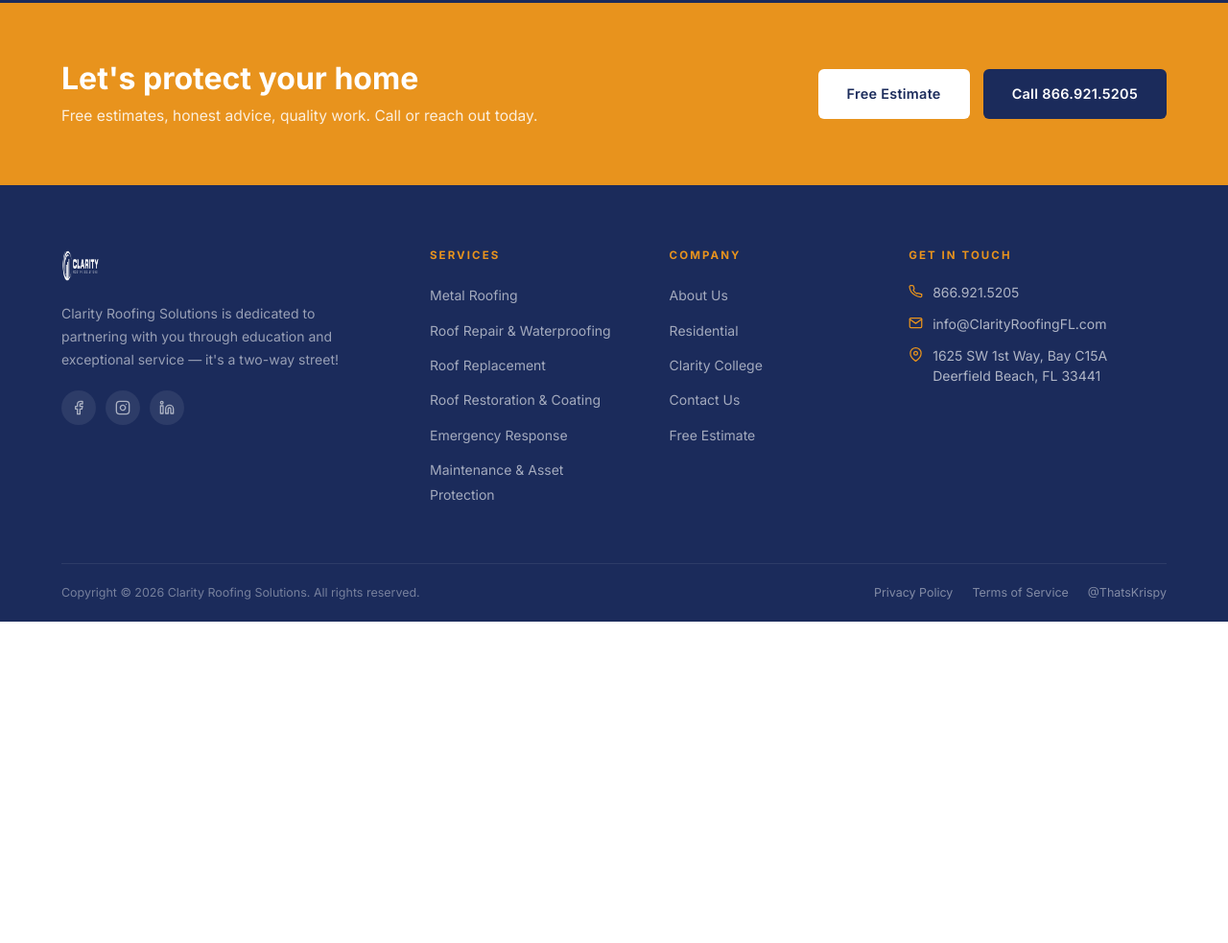
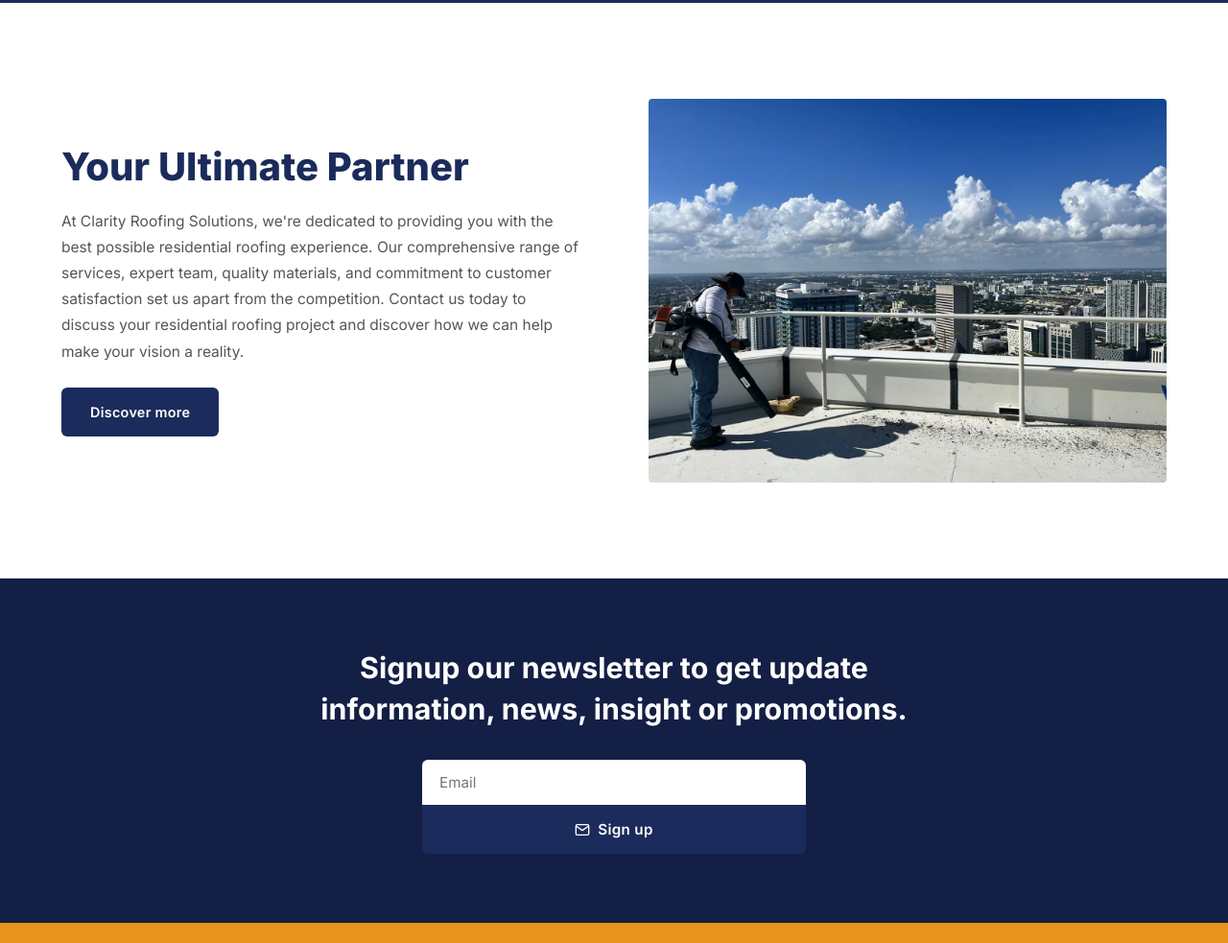
Before and after one commit to ThatsKrispy/clarityroofing, a plain HTML site: page residential.html in a window 1280 px wide. Shown: the part 1814-2797 px from the top of the page at 96% size. Before the commit the page ends 2462 px from the top, so only its background shows below. Drawn offline with Linux system fonts and the light colour scheme.

Commit message:
v2.5 — residential: add missing Your Ultimate Partner + newsletter sections
- 'Your Ultimate Partner': text left / high-rise rooftop worker photo right
  (clarity-roofing-residential-roof-south-florida.webp — correct photo confirmed)
- Newsletter signup: dark navy, stacked email input + Sign up button with mail icon
- Newsletter handled via Web3Forms (same key as contact form)
- sr-only utility added for accessibility
- Responsive: partner section stacks on mobile, newsletter form stays full-width

```diff
--- a/residential.html
+++ b/residential.html
@@ -122,9 +122,67 @@
       .res-about-img img { height: 300px; }
       .res-feat-cards { grid-template-columns: 1fr; }
       .res-bottom-grid { grid-template-columns: 1fr; gap: 32px; }
+      .res-partner .container { grid-template-columns: 1fr; gap: 40px; }
+      .res-partner-img img { height: 300px; }
     }
     @media (max-width: 600px) {
       .res-feat-cards { grid-template-columns: 1fr; }
+      .res-newsletter-form { flex-direction: column; align-items: stretch; }
+    }
+
+    /* Your Ultimate Partner */
+    .res-partner { padding: var(--sec) 0; background: var(--white); }
+    .res-partner .container {
+      display: grid;
+      grid-template-columns: 1fr 1fr;
+      gap: 72px;
+      align-items: center;
+    }
+    .res-partner-text h2 { color: var(--navy); font-size: clamp(1.8rem, 3.5vw, 2.5rem); font-weight: 800; margin-bottom: 20px; line-height: 1.15; }
+    .res-partner-text p  { color: #555; font-size: 0.97rem; line-height: 1.75; }
+    .res-partner-img { overflow: hidden; border-radius: 4px; }
+    .res-partner-img img { width: 100%; height: 400px; object-fit: cover; object-position: center; }
+
+    /* Newsletter */
+    .res-newsletter {
+      background: var(--navy-dark);
+      padding: 72px 0;
+      text-align: center;
+    }
+    .res-newsletter h2 {
+      color: var(--white);
+      font-size: clamp(1.3rem, 2.5vw, 1.9rem);
+      font-weight: 700;
+      line-height: 1.4;
+      margin-bottom: 32px;
+      max-width: 680px;
+      margin-left: auto;
+      margin-right: auto;
+    }
+    .res-newsletter-form {
+      display: flex;
+      gap: 0;
+      max-width: 400px;
+      margin: 0 auto;
+      flex-direction: column;
+      align-items: stretch;
+    }
+    .res-newsletter-form input {
+      padding: 14px 18px;
+      border: none;
+      border-radius: var(--radius) var(--radius) 0 0;
+      font-size: 0.95rem;
+      font-family: var(--font);
+      outline: none;
+      width: 100%;
+      color: var(--body-txt);
+    }
+    .res-newsletter-form .btn {
+      border-radius: 0 0 var(--radius) var(--radius);
+      justify-content: center;
+      padding: 14px 28px;
+      font-size: 0.95rem;
+      gap: 8px;
     }
   </style>
 </head>
@@ -212,6 +270,37 @@
     </div>
   </section>
 
+  <!-- YOUR ULTIMATE PARTNER: text left, high-rise worker photo right -->
+  <section class="res-partner">
+    <div class="container">
+      <div class="res-partner-text fade-up">
+        <h2>Your Ultimate Partner</h2>
+        <p>At Clarity Roofing Solutions, we're dedicated to providing you with the best possible residential roofing experience. Our comprehensive range of services, expert team, quality materials, and commitment to customer satisfaction set us apart from the competition. Contact us today to discuss your residential roofing project and discover how we can help make your vision a reality.</p>
+        <a href="contact.html" class="btn btn-primary" style="margin-top:24px;">Discover more</a>
+      </div>
+      <div class="res-partner-img fade-up">
+        <img src="images/clarity-roofing-residential-roof-south-florida.webp"
+             alt="Clarity Roofing technician working on a high-rise rooftop overlooking the South Florida skyline"
+             width="560" height="400" loading="lazy" />
+      </div>
+    </div>
+  </section>
+
+  <!-- NEWSLETTER SIGNUP -->
+  <section class="res-newsletter">
+    <div class="container">
+      <h2 class="fade-up">Signup our newsletter to get update<br>information, news, insight or promotions.</h2>
+      <form class="res-newsletter-form fade-up" id="newsletter-form" novalidate>
+        <label for="nl-email" class="sr-only">Email address</label>
+        <input id="nl-email" type="email" name="email" placeholder="Email" required autocomplete="email" />
+        <button type="submit" class="btn btn-primary">
+          <svg xmlns="http://www.w3.org/2000/svg" width="16" height="16" viewBox="0 0 24 24" fill="none" stroke="currentColor" stroke-width="2" aria-hidden="true"><path d="M4 4h16c1.1 0 2 .9 2 2v12c0 1.1-.9 2-2 2H4c-1.1 0-2-.9-2-2V6c0-1.1.9-2 2-2z"/><polyline points="22,6 12,13 2,6"/></svg>
+          Sign up
+        </button>
+      </form>
+    </div>
+  </section>
+
   <!-- CTA -->
   <section class="cta-band">
     <div class="container">
@@ -228,7 +317,31 @@
 
 </main>
 <div id="site-footer"></div>
+<style>.sr-only{position:absolute;width:1px;height:1px;padding:0;margin:-1px;overflow:hidden;clip:rect(0,0,0,0);white-space:nowrap;border:0}</style>
+
 <script src="main.js"></script>
-<script>renderHeader('residential'); renderFooter();</script>
+<script>
+  renderHeader('residential');
+  renderFooter();
+  // Newsletter form — basic email capture via Web3Forms
+  const nlForm = document.getElementById('newsletter-form');
+  if (nlForm) {
+    nlForm.addEventListener('submit', async (e) => {
+      e.preventDefault();
+      const btn = nlForm.querySelector('button');
+      btn.textContent = 'Sending…'; btn.disabled = true;
+      const fd = new FormData(nlForm);
+      fd.append('access_key', 'REPLACE_WITH_WEB3FORMS_KEY');
+      fd.append('subject', 'Newsletter Signup — ClarityRoofingFL.com');
+      try {
+        const r = await fetch('https://api.web3forms.com/submit', { method:'POST', body:fd });
+        const j = await r.json();
+        btn.textContent = j.success ? '✓ Subscribed!' : 'Error — Try Again';
+        if (j.success) nlForm.reset();
+        else btn.disabled = false;
+      } catch { btn.textContent = 'Error — Try Again'; btn.disabled = false; }
+    });
+  }
+</script>
 </body>
 </html>
```
